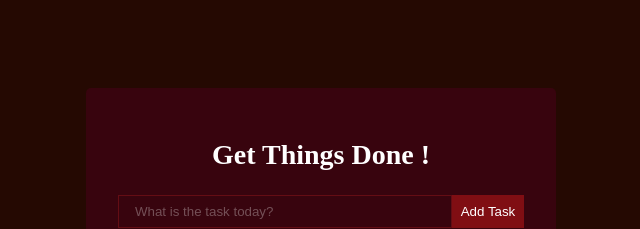
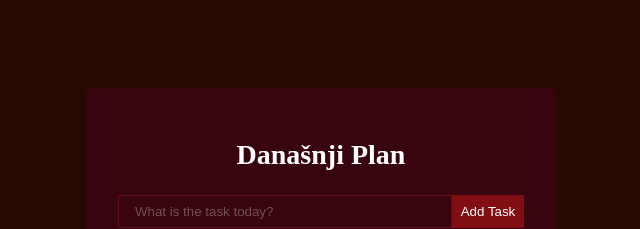
Before and after one commit to IvoryFord/To-Do-App-new, a React (Create React App) app: page / in a window 1280 px wide. Shown: the top 229 px of the page, without its empty margins (319-959 px from the left). Built offline with nearby package versions, Linux system fonts and the light colour scheme.

Commit message:
Update TodoWrapper.js

```diff
--- a/src/components/TodoWrapper.js
+++ b/src/components/TodoWrapper.js
@@ -42,9 +42,9 @@ export const TodoWrapper = () => {
 
   return (
     <div className="TodoWrapper">
-      <h1>Get Things Done !</h1>
+      <h1>Današnji Plan</h1>
       <TodoForm addTodo={addTodo} />
-      {/* display todos */}
+      {}
       {todos.map((todo) =>
         todo.isEditing ? (
           <EditTodoForm editTodo={editTask} task={todo} />
```
